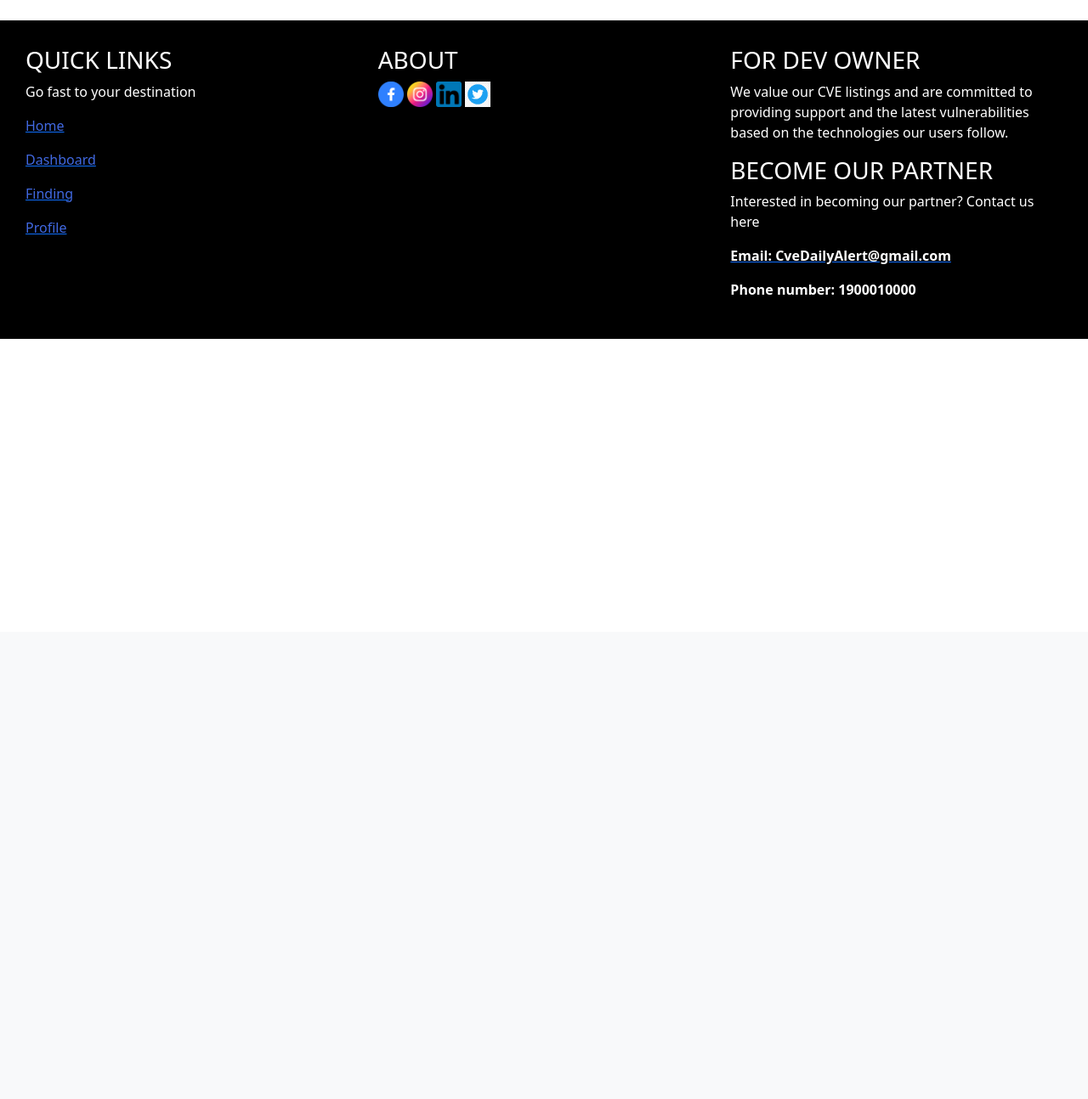
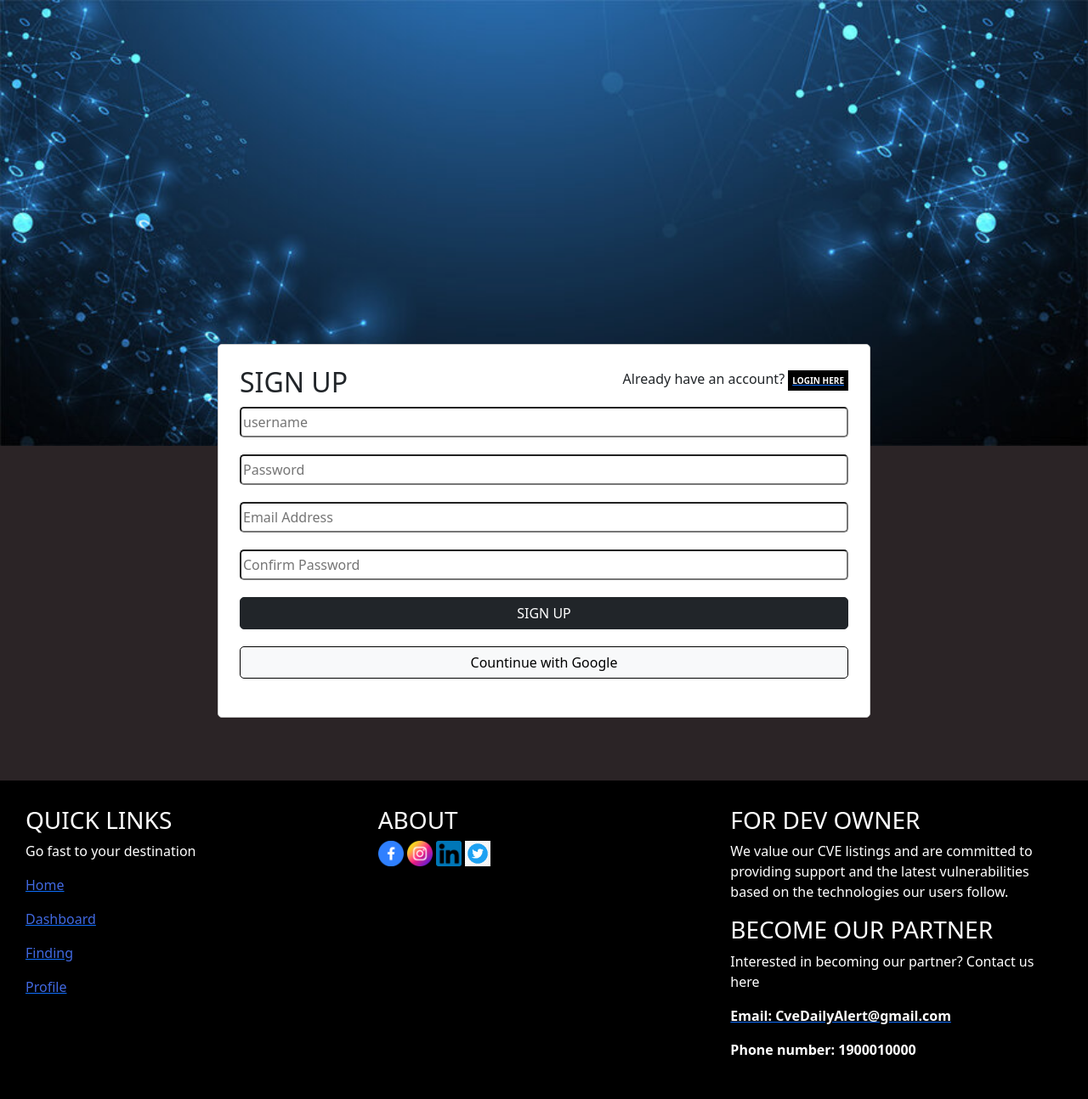
Before and after one commit to Binhchuoiz/CapstoneProject, a Django app: template CVEAlert/templates/accounts/sign_up.html in a window 1280 px wide. Shown: the part 56-1350 px from the top of the page at 85% size. Before the commit the page ends 455 px from the top, so only its background shows below. Run offline with Django 4.2, Linux system fonts and the light colour scheme; the template is opened without the code that fills it, so the values that code supplies are empty.

Commit message:
Front-End: Sign_Up: Add Content

```diff
--- a/CVEAlert/CVEAlert/settings.py
+++ b/CVEAlert/CVEAlert/settings.py
@@ -27,7 +27,9 @@ INSTALLED_APPS = [
     'django.contrib.messages',
     'django.contrib.staticfiles',
     'fontawesomefree',
-    'firstapp'
+    'firstapp',
+    'accounts',
+
 ]
 
 MIDDLEWARE = [
--- a/CVEAlert/accounts/urls.py
+++ b/CVEAlert/accounts/urls.py
@@ -4,5 +4,6 @@ from . import views
 app_name = 'accounts'
 
 urlpatterns = [
-	path('login/', views.get_login, name='login')
+	path('login/', views.get_login, name='login'),
+    path('sign-up/', views.get_sign_up, name='sign_up'),
 ]
--- a/CVEAlert/accounts/views.py
+++ b/CVEAlert/accounts/views.py
@@ -1,6 +1,11 @@
 from django.shortcuts import render
+
 
 # Create your views here.
 
 def get_login(request):
     return render(request, 'accounts/login.html')
+
+
+def get_sign_up(request):
+    return render(request, 'accounts/sign_up.html')
--- a/CVEAlert/templates/accounts/login.html
+++ b/CVEAlert/templates/accounts/login.html
@@ -1,6 +1,7 @@
 {% extends 'navbar.html' %}
 
-<style>   body {
+{% block css %}
+    body {
     background-color: #2b2426 !important;
     }
     input, button {
@@ -30,9 +31,6 @@
         border-radius: 5px;
         border-color: red;
     }
-    </style>
-{% block css %}
-
 {% endblock %}
 
 
--- a/CVEAlert/templates/accounts/sign_up.html
+++ b/CVEAlert/templates/accounts/sign_up.html
@@ -2,7 +2,29 @@
 
 
 {% block css %}
-
+    body {
+        background-color: #2b2426 !important;
+    }
+    input, button {
+        width: 100%;
+    }
+    .form-login {
+    width: 60%;
+    border: 1px solid #ccc;
+    padding: 50px;
+    background-color: white;
+    padding: 25px;
+    border-radius: 5px;
+    line-height: 30px;
+    margin-top: -120px;
+    margin-bottom: 50px;
+    z-index: 99;
+    position:relative;
+    }
+    .form-login > form > * {
+    margin-bottom: 20px;
+    border-radius: 5px;
+    }
 {% endblock %}
 
 
@@ -12,5 +34,24 @@
 
 
 {% block content %}
-
+    <img src="/media/bg-sec.jpg" style="width: 100%" alt="background">
+    <div class="container form-login">
+        <div class="row">
+            <div class="col">
+                <h2>SIGN UP</h2>
+            </div>
+            <div class="col">
+                <p style="float: right">Already have an account? <a href="{% url 'accounts:login' %}"><b style="background-color: black; color: white; padding: 5px; font-size: 10px;">LOGIN HERE</b></a></p>
+            </div>
+        </div>
+        <form method="post">
+            {% csrf_token %}
+            <input type="text" name="username" id="username" placeholder="username">
+            <input type="password" name="password" id="password" placeholder="Password">
+            <input type="text" name="Email" id="username" placeholder="Email Address">
+            <input type="password" name="password" id="password" placeholder="Confirm Password">
+            <button type="submit" class="btn btn-dark" style="width: 100%">SIGN UP</button>
+            <button class="btn btn-light" style="border-color: black">Countinue with Google</button>
+        </form>
+    </div>
 {% endblock %}
--- a/CVEAlert/templates/navbar.html
+++ b/CVEAlert/templates/navbar.html
@@ -59,7 +59,7 @@
                     <a class="nav-link" href="{% url 'accounts:login' %}">Login</a>
                 </li>
                 <li class="nav-item">
-                    <a class="nav-link" href="#">Sign Up</a>
+                    <a class="nav-link" href="{% url 'accounts:sign_up' %}">Sign Up</a>
                 </li>
             </ul>
         </div>
```
